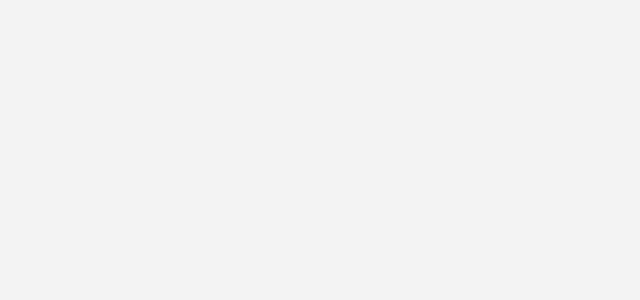
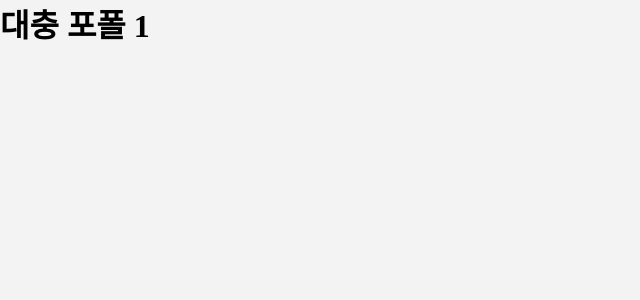
Before and after one commit to kichan05/kichan.dev, a React (Create React App) app: page /portfolio/1 in a window 1280 px wide. Before the commit this address had no page. Shown: the top 300 px of the page, without its empty margins (0-640 px from the left). Built offline with nearby package versions, Linux system fonts and the light colour scheme; a web font is replaced by a local one.

Commit message:
add : portfolio page

```diff
--- a/src/App.js
+++ b/src/App.js
@@ -6,6 +6,7 @@ import {UiSection} from "./section/UiSection";
 import React, {useEffect, useReducer} from "react";
 import {BrowserRouter, Route, Routes} from "react-router-dom";
 import {MainPage} from "./page/MainPage";
+import {PortfolioPage} from "./page/PortfolioPage";
 
 export const UiDispatch = React.createContext(null)
 
@@ -52,6 +53,7 @@ function App() {
         <BrowserRouter>
           <Routes>
             <Route index element={<MainPage/>}/>
+            <Route path={"/portfolio/:portfolilId"} element={<PortfolioPage/>}/>
             <Route path={"/kichan.dev"} element={<Test/>}/>
           </Routes>
         </BrowserRouter>
--- /dev/null
+++ b/src/data/Portfolio.js
@@ -0,0 +1,30 @@
+import Membeder from "../assets/Membeder.png";
+
+const portfolio = [
+  {
+    id: 1, name: "Membeder", color: "#6456FF",
+    mainMessage: "2022 선린 디지털콘텐츠경진대회 동상",
+    role: "팀장 / Android 개발자",
+    icon: Membeder
+  },
+  {
+    id: 2, name: "Membeder", color: "#6456FF",
+    mainMessage: "2022 선린 디지털콘텐츠경진대회 동상",
+    role: "팀장 / Android 개발자",
+    icon: Membeder
+  },
+  {
+    id: 3, name: "Membeder", color: "#6456FF",
+    mainMessage: "2022 선린 디지털콘텐츠경진대회 동상",
+    role: "팀장 / Android 개발자",
+    icon: Membeder
+  },
+  {
+    id: 4, name: "Membeder", color: "#6456FF",
+    mainMessage: "2022 선린 디지털콘텐츠경진대회 동상",
+    role: "팀장 / Android 개발자",
+    icon: Membeder
+  },
+]
+
+export default portfolio
--- /dev/null
+++ b/src/page/PortfolioPage.js
@@ -0,0 +1,10 @@
+import {useParams} from "react-router-dom";
+import React from "react";
+
+export const PortfolioPage = () => {
+  const params = useParams()
+  console.log(params)
+  return (
+    <h1>대충 포폴 {params.portfolilId}</h1>
+  )
+}
--- a/src/section/PortfolioSection.js
+++ b/src/section/PortfolioSection.js
@@ -1,35 +1,11 @@
 import './portfolioSection.css'
 import {useState} from "react";
-import Membeder from "./../assets/Membeder.png"
-import {IoArrowForward, IoReturnDownForwardOutline} from "react-icons/io5";
+import {IoArrowForward} from "react-icons/io5";
+import portfolioList from "./../data/Portfolio"
+import {Link} from "react-router-dom";
 
 export function PortfolioSection() {
-  const [portfolio, setPortfolio] = useState([
-    {
-      id: 1, name: "Membeder", color: "#6456FF",
-      mainMessage: "2022 선린 디지털콘텐츠경진대회 동상",
-      role : "팀장 / Android 개발자",
-      icon : Membeder
-    },
-    {
-      id: 2, name: "Membeder", color: "#6456FF",
-      mainMessage: "2022 선린 디지털콘텐츠경진대회 동상",
-      role : "팀장 / Android 개발자",
-      icon : Membeder
-    },
-    {
-      id: 3, name: "Membeder", color: "#6456FF",
-      mainMessage: "2022 선린 디지털콘텐츠경진대회 동상",
-      role : "팀장 / Android 개발자",
-      icon : Membeder
-    },
-    {
-      id: 4, name: "Membeder", color: "#6456FF",
-      mainMessage: "2022 선린 디지털콘텐츠경진대회 동상",
-      role : "팀장 / Android 개발자",
-      icon : Membeder
-    },
-  ])
+  const [portfolio, setPortfolio] = useState(portfolioList)
 
   return (
     <section className="portfolio-section">
@@ -37,22 +13,24 @@ export function PortfolioSection() {
         <h1>포트폴리오</h1>
         <ul className="portfolio-list">
           {portfolio.map(i => (
-            <li key={ i.id } className="portfolio-item">
+            <li key={i.id} className="portfolio-item">
               <img
-                src={ i.icon }
+                src={i.icon}
                 className="portfolio-icon" alt={`${i.name} 아이콘`}
-                style={{boxShadow : `0px 10px 15px 1px ${i.color}`}}
+                style={{boxShadow: `0px 10px 15px 1px ${i.color}`}}
               />
               <div className="content-wrap">
                 <div className="title-wrap">
-                  <div className="title">{ i.name }</div>
+                  <div className="title">{i.name}</div>
                   <div className={"go-detail"}>
-                    <span>자세히보기</span>
-                    <IoArrowForward />
+                    <Link to={`/portfolio/${i.id}`}>
+                      <span>자세히보기</span>
+                      <IoArrowForward/>
+                    </Link>
                   </div>
                 </div>
-                <div className="main-message">{ i.mainMessage }</div>
-                <div className="main-message">{ i.role }</div>
+                <div className="main-message">{i.mainMessage}</div>
+                <div className="main-message">{i.role}</div>
               </div>
             </li>
           ))}
--- a/src/section/portfolioSection.css
+++ b/src/section/portfolioSection.css
@@ -52,9 +52,6 @@
 
     cursor: pointer;
 
-    display: flex;
-    align-items: center;
-
     padding: 2px 5px;
     border-radius: 20px;
 
@@ -62,6 +59,11 @@
     transition: 200ms;
 
     transform: translateX(-4px);
+}
+
+.portfolio-section .go-detail a {
+    display: flex;
+    align-items: center;
 }
 
 .portfolio-section .go-detail * {
```
